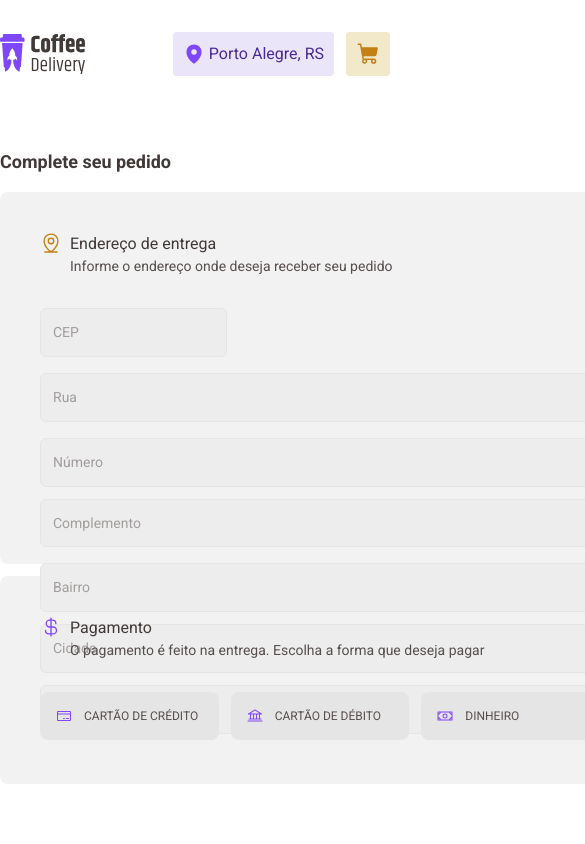
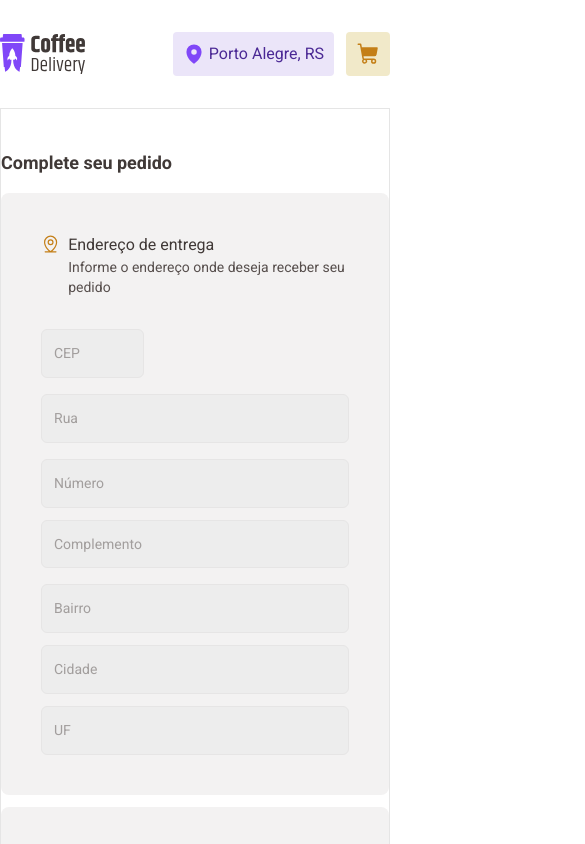
Before and after one commit to luksquitos/ignite-coffee, a React (Vite) app: page /payment in a window 390 px wide. Shown: the top 844 px of the page, 585 px wide, since content can reach past the window. Built offline with nearby package versions, Linux system fonts and the light colour scheme.

Commit message:
refact: removing fixed widths

```diff
--- a/src/components/payment/address-form.tsx
+++ b/src/components/payment/address-form.tsx
@@ -3,9 +3,9 @@ import { Input } from '../ui/input'
 
 export function AddressForm() {
   return (
-    <div className="centered-box mt-10! rounded-md">
+    <div className="centered-box mt-10!">
       <p className="text-base-subtitle text-lg font-bold">Complete seu pedido</p>
-      <form action="" className="mt-4  rounded-md p-10 w-[40rem] h-[23.25rem] bg-base-card">
+      <form action="" className="mt-4  rounded-md p-10 bg-base-card">
         <main className="">
           <div className="flex items-start gap-2">
             <MapPinLineIcon className="size-5.5 text-yellow-dark" />
--- a/src/components/payment/payment-options-form.tsx
+++ b/src/components/payment/payment-options-form.tsx
@@ -6,7 +6,7 @@ export function PaymentOptionsForm() {
   const [paymentSelected, setPaymentSelected] = useState('')
 
   return (
-    <form action="" className="mt-3 w-[40rem] h-52 p-10 rounded-md bg-base-card">
+    <form action="" className="mt-3 h-52 p-10 rounded-md bg-base-card">
       <main>
         <div className="flex items-start gap-2">
           <CurrencyDollarIcon className="size-5.5 text-purple" />
--- a/src/pages/payment.tsx
+++ b/src/pages/payment.tsx
@@ -1,13 +1,15 @@
+import { CartList } from '@/components/payment/cart-list'
 import { AddressForm } from '../components/payment/address-form'
 import { PaymentOptionsForm } from '../components/payment/payment-options-form'
 
 export function Payment() {
   return (
-    <div className="centered-box grid grid-cols-1 lg:grid-cols-2">
+    <div className="centered-box border grid grid-cols-1 lg:grid-cols-[55%_45%] gap-8">
       <div>
         <AddressForm />
         <PaymentOptionsForm />
       </div>
+      <CartList />
     </div>
   )
 }
```
